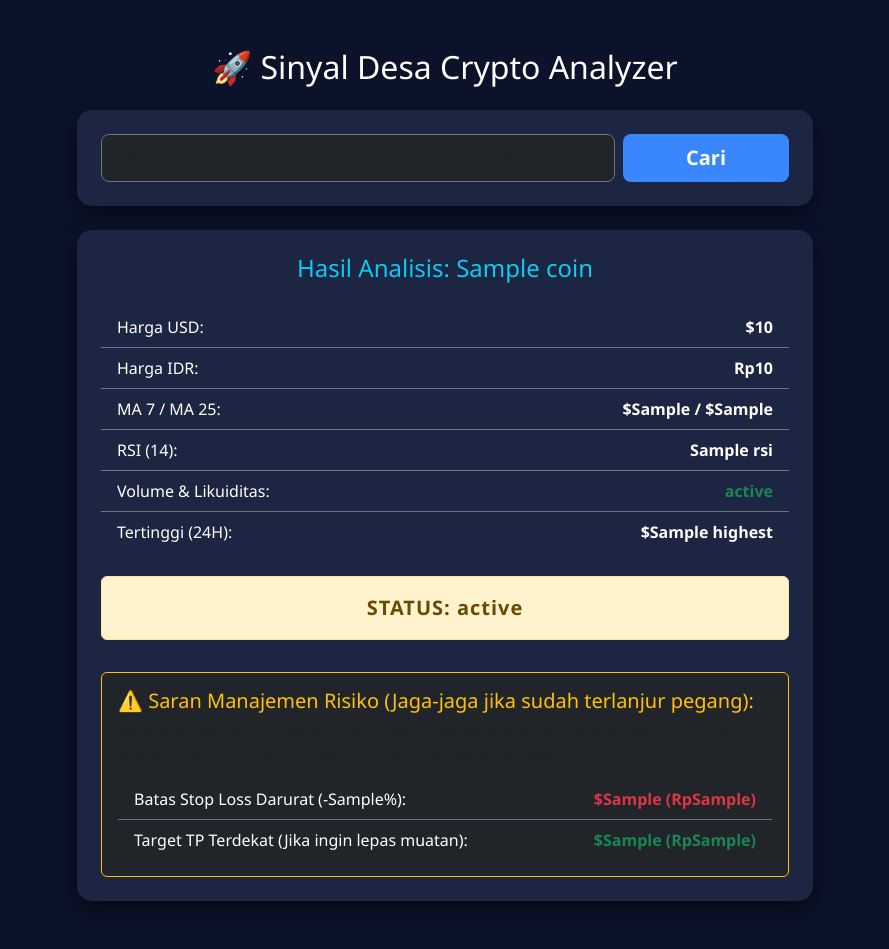
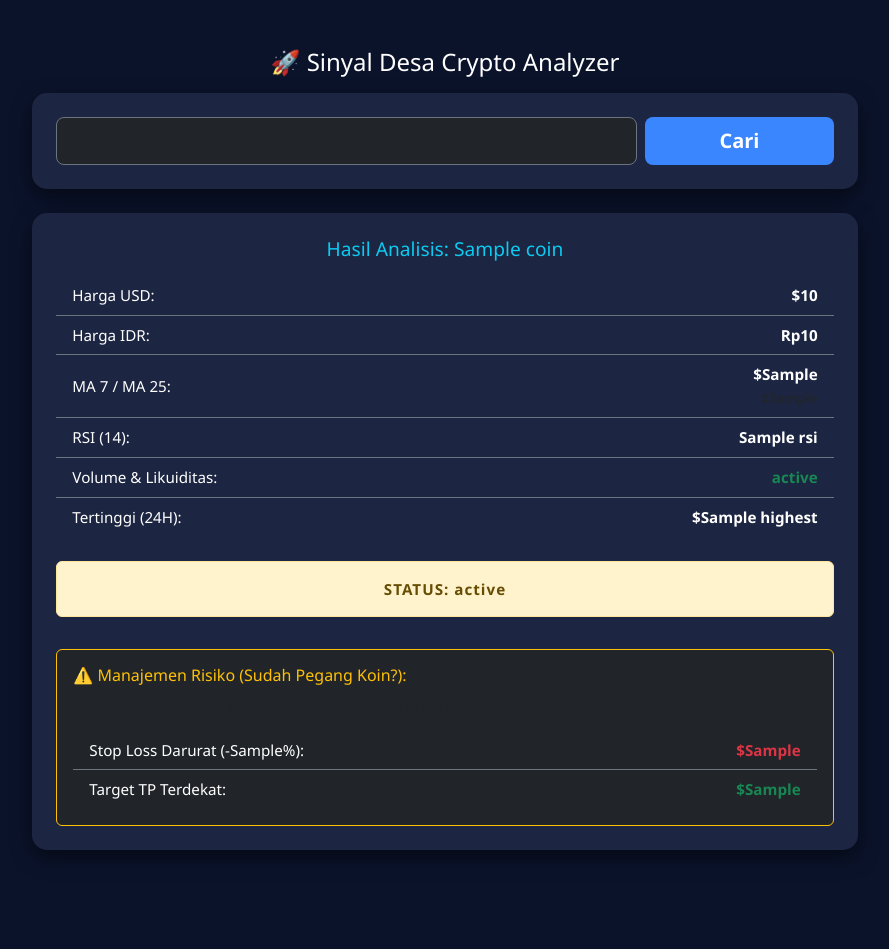
Before and after one commit to cahyaagengoktavian-eng/Sinyal-Desa, a Flask app: template templates/index.html in a window 1280 px wide. Shown: the whole page, without its empty margins (195-1084 px from the left). After the commit the page ends 857 px from the top, so only its background shows below. Run offline with Flask 3, Linux system fonts and the light colour scheme; the template is opened without the code that fills it: most values are stand-ins (such as "Sample title", 1, 10 or a date in 2020).

Commit message:
Update index.html

```diff
--- a/templates/index.html
+++ b/templates/index.html
@@ -10,6 +10,12 @@
             background-color: #0b132b;
             color: #ffffff;
             font-family: 'Segoe UI', Tahoma, Geneva, Verdana, sans-serif;
+            overflow-x: hidden; /* Mencegah layar bergeser ke samping di HP */
+        }
+        .container {
+            max-width: 100%;
+            padding-left: 15px;
+            padding-right: 15px;
         }
         .card-custom {
             background-color: #1c2541;
@@ -29,24 +35,36 @@
         .status-badge {
             font-weight: bold;
             letter-spacing: 1px;
+            font-size: 0.95rem; /* Ukuran font pas di layar HP */
+        }
+        /* Penyesuaian teks agar rapi di layar kecil */
+        .list-group-item {
+            word-break: break-word;
+            font-size: 0.95rem;
+        }
+        h2 {
+            font-size: 1.5rem;
+        }
+        h4 {
+            font-size: 1.2rem;
         }
     </style>
 </head>
 <body>
-    <div class="container py-5">
+    <div class="container py-3 py-md-5">
         <div class="row justify-content-center">
-            <div class="col-md-8">
-                <div class="text-center mb-4">
+            <div class="col-12 col-md-8">
+                <div class="text-center mb-3">
                     <h2>🚀 Sinyal Desa Crypto Analyzer</h2>
                 </div>
 
                 <!-- Form Pencarian -->
-                <div class="card card-custom p-4 mb-4">
+                <div class="card card-custom p-3 p-md-4 mb-4">
                     <form method="POST" class="row g-2">
-                        <div class="col-sm-9">
-                            <input type="text" name="koin" class="form-control form-control-lg bg-dark text-white border-secondary" placeholder="Masukkan nama koin (contoh: bitcoin, injective, ondo)..." required>
+                        <div class="col-12 col-sm-9">
+                            <input type="text" name="koin" class="form-control form-control-lg bg-dark text-white border-secondary" placeholder="Ketik koin (contoh: btc, ondo)..." required>
                         </div>
-                        <div class="col-sm-3">
+                        <div class="col-12 col-sm-3">
                             <button type="submit" class="btn btn-cari btn-lg w-100">Cari</button>
                         </div>
                     </form>
@@ -61,31 +79,31 @@
 
                 <!-- Hasil Analisis -->
                 {% if hasil %}
-                <div class="card card-custom p-4">
-                    <h4 class="text-center text-info mb-4">Hasil Analisis: {{ hasil.coin }}</h4>
+                <div class="card card-custom p-3 p-md-4">
+                    <h4 class="text-center text-info mb-3">Hasil Analisis: {{ hasil.coin }}</h4>
 
                     <ul class="list-group list-group-flush bg-transparent">
-                        <li class="list-group-item bg-transparent text-white d-flex justify-content-between border-secondary">
+                        <li class="list-group-item bg-transparent text-white d-flex justify-content-between align-items-center border-secondary py-2">
                             <span>Harga USD:</span>
                             <span class="fw-bold">${{ hasil.harga_usd }}</span>
                         </li>
-                        <li class="list-group-item bg-transparent text-white d-flex justify-content-between border-secondary">
+                        <li class="list-group-item bg-transparent text-white d-flex justify-content-between align-items-center border-secondary py-2">
                             <span>Harga IDR:</span>
                             <span class="fw-bold">Rp{{ hasil.harga_idr }}</span>
                         </li>
-                        <li class="list-group-item bg-transparent text-white d-flex justify-content-between border-secondary">
+                        <li class="list-group-item bg-transparent text-white d-flex justify-content-between align-items-center border-secondary py-2">
                             <span>MA 7 / MA 25:</span>
-                            <span class="fw-bold">${{ hasil.ma7 }} / ${{ hasil.ma25 }}</span>
+                            <span class="fw-bold text-end">${{ hasil.ma7 }}<br><span class="text-muted small">${{ hasil.ma25 }}</span></span>
                         </li>
-                        <li class="list-group-item bg-transparent text-white d-flex justify-content-between border-secondary">
+                        <li class="list-group-item bg-transparent text-white d-flex justify-content-between align-items-center border-secondary py-2">
                             <span>RSI (14):</span>
                             <span class="fw-bold">{{ hasil.rsi }}</span>
                         </li>
-                        <li class="list-group-item bg-transparent text-white d-flex justify-content-between border-secondary">
+                        <li class="list-group-item bg-transparent text-white d-flex justify-content-between align-items-center border-secondary py-2">
                             <span>Volume & Likuiditas:</span>
-                            <span class="fw-bold text-success">{{ hasil.volume_status }}</span>
+                            <span class="fw-bold text-success text-end">{{ hasil.volume_status }}</span>
                         </li>
-                        <li class="list-group-item bg-transparent text-white d-flex justify-content-between border-secondary">
+                        <li class="list-group-item bg-transparent text-white d-flex justify-content-between align-items-center border-secondary py-2">
                             <span>Tertinggi (24H):</span>
                             <span class="fw-bold">${{ hasil.highest }}</span>
                         </li>
@@ -94,47 +112,47 @@
                     <!-- Status Sinyal -->
                     <div class="mt-4 text-center">
                         {% if "STRONG BUY" in hasil.status %}
-                            <div class="alert alert-success status-badge py-3 fs-5">STATUS: {{ hasil.status }}</div>
+                            <div class="alert alert-success status-badge py-3">STATUS: {{ hasil.status }}</div>
                         {% elif "DOWNTREND" in hasil.status or "OVERBOUGHT" in hasil.status %}
-                            <div class="alert alert-danger status-badge py-3 fs-5">STATUS: {{ hasil.status }}</div>
+                            <div class="alert alert-danger status-badge py-3">STATUS: {{ hasil.status }}</div>
                         {% else %}
-                            <div class="alert alert-warning status-badge py-3 fs-5">STATUS: {{ hasil.status }}</div>
+                            <div class="alert alert-warning status-badge py-3">STATUS: {{ hasil.status }}</div>
                         {% endif %}
                     </div>
 
-                    <!-- KONDISI 1: JIKA SINYAL VALID STRONG BUY -> TAMPILKAN PROYEKSI TP & SL LENGKAP -->
+                    <!-- KONDISI 1: JIKA SINYAL VALID STRONG BUY -->
                     {% if "STRONG BUY" in hasil.status %}
                     <div class="mt-3">
-                        <h5 class="text-success mb-3">🎯 Proyeksi Sinyal & Target Profit (Valid untuk Masuk):</h5>
+                        <h5 class="text-success mb-3 fs-6">🎯 Proyeksi Sinyal & Target Profit:</h5>
                         <ul class="list-group list-group-flush bg-transparent">
-                            <li class="list-group-item bg-transparent text-white d-flex justify-content-between border-secondary">
-                                <span>Take Profit Konservatif (+{{ hasil.p_tp_kon }}%):</span>
-                                <span class="fw-bold text-success">${{ hasil.tp_kon }} (Rp{{ hasil.tp_kon_idr }})</span>
+                            <li class="list-group-item bg-transparent text-white d-flex flex-column flex-sm-row justify-content-between border-secondary py-2">
+                                <span>TP Konservatif (+{{ hasil.p_tp_kon }}%):</span>
+                                <span class="fw-bold text-success">${{ hasil.tp_kon }} <span class="d-none d-sm-inline">(Rp{{ hasil.tp_kon_idr }})</span></span>
                             </li>
-                            <li class="list-group-item bg-transparent text-white d-flex justify-content-between border-secondary">
-                                <span>Take Profit Maksimal (+{{ hasil.p_tp_maks }}%):</span>
-                                <span class="fw-bold text-success">${{ hasil.tp_maks }} (Rp{{ hasil.tp_maks_idr }})</span>
+                            <li class="list-group-item bg-transparent text-white d-flex flex-column flex-sm-row justify-content-between border-secondary py-2">
+                                <span>TP Maksimal (+{{ hasil.p_tp_maks }}%):</span>
+                                <span class="fw-bold text-success">${{ hasil.tp_maks }} <span class="d-none d-sm-inline">(Rp{{ hasil.tp_maks_idr }})</span></span>
                             </li>
-                            <li class="list-group-item bg-transparent text-white d-flex justify-content-between border-secondary">
-                                <span>Stop Loss Pengaman (-{{ hasil.p_sl }}%):</span>
-                                <span class="fw-bold text-danger">${{ hasil.sl }} (Rp{{ hasil.sl_idr }})</span>
+                            <li class="list-group-item bg-transparent text-white d-flex flex-column flex-sm-row justify-content-between border-secondary py-2">
+                                <span>Stop Loss (-{{ hasil.p_sl }}%):</span>
+                                <span class="fw-bold text-danger">${{ hasil.sl }} <span class="d-none d-sm-inline">(Rp{{ hasil.sl_idr }})</span></span>
                             </li>
                         </ul>
                     </div>
 
-                    <!-- KONDISI 2: JIKA BELUM VALID / DOWNTREND -> SEMBUNYIKAN PELUANG BELI, BERI PERINGATAN & SL DARURAT -->
+                    <!-- KONDISI 2: JIKA WAIT & SEE / DOWNTREND -->
                     {% else %}
                     <div class="mt-3 p-3 bg-dark rounded border border-warning">
-                        <h5 class="text-warning mb-2">⚠️ Saran Manajemen Risiko (Jaga-jaga jika sudah terlanjur pegang):</h5>
-                        <p class="small text-muted mb-3">Kondisi saat ini belum memenuhi syarat untuk buka posisi beli baru. Namun, jika kamu sudah terlanjur memegang aset ini, perhatikan batas pengaman di bawah:</p>
+                        <h5 class="text-warning mb-2 fs-6">⚠️ Manajemen Risiko (Sudah Pegang Koin?):</h5>
+                        <p class="small text-muted mb-3">Belum valid untuk beli. Jika terlanjur pegang, perhatikan pengaman berikut:</p>
                         <ul class="list-group list-group-flush bg-transparent">
-                            <li class="list-group-item bg-transparent text-white d-flex justify-content-between border-secondary">
-                                <span>Batas Stop Loss Darurat (-{{ hasil.p_sl }}%):</span>
-                                <span class="fw-bold text-danger">${{ hasil.sl }} (Rp{{ hasil.sl_idr }})</span>
+                            <li class="list-group-item bg-transparent text-white d-flex flex-column flex-sm-row justify-content-between border-secondary py-2">
+                                <span>Stop Loss Darurat (-{{ hasil.p_sl }}%):</span>
+                                <span class="fw-bold text-danger">${{ hasil.sl }}</span>
                             </li>
-                            <li class="list-group-item bg-transparent text-white d-flex justify-content-between border-secondary">
-                                <span>Target TP Terdekat (Jika ingin lepas muatan):</span>
-                                <span class="fw-bold text-success">${{ hasil.tp_kon }} (Rp{{ hasil.tp_kon_idr }})</span>
+                            <li class="list-group-item bg-transparent text-white d-flex flex-column flex-sm-row justify-content-between border-secondary py-2">
+                                <span>Target TP Terdekat:</span>
+                                <span class="fw-bold text-success">${{ hasil.tp_kon }}</span>
                             </li>
                         </ul>
                     </div>
```
